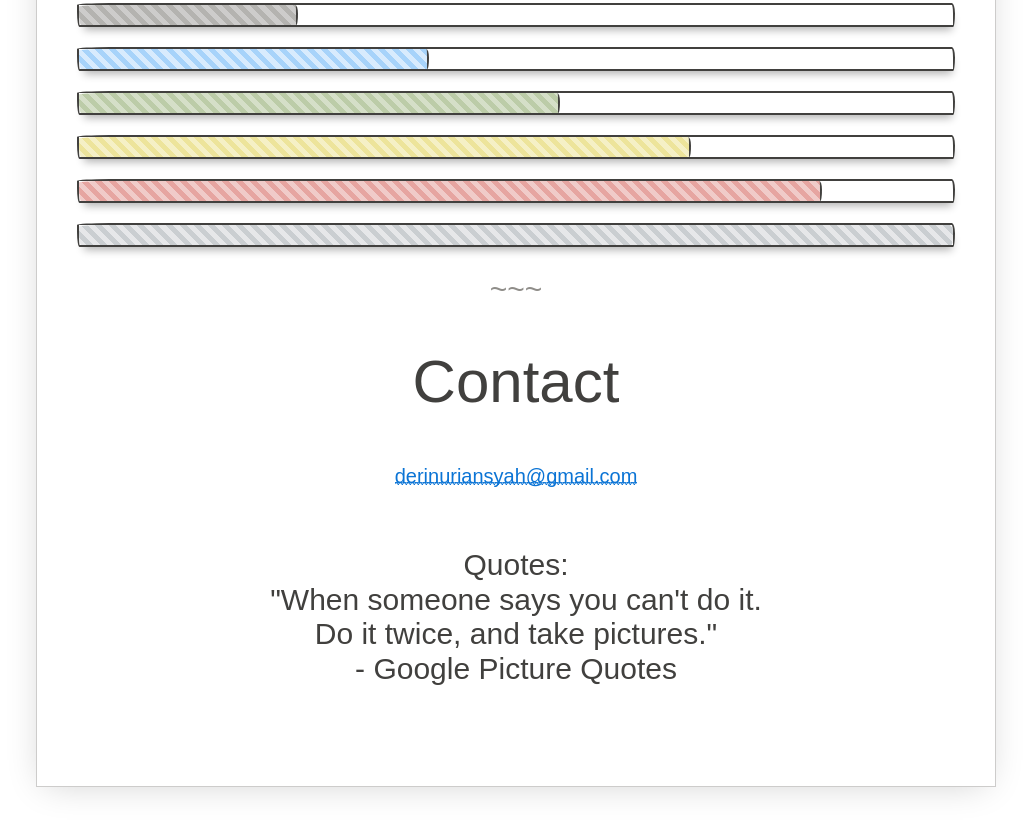
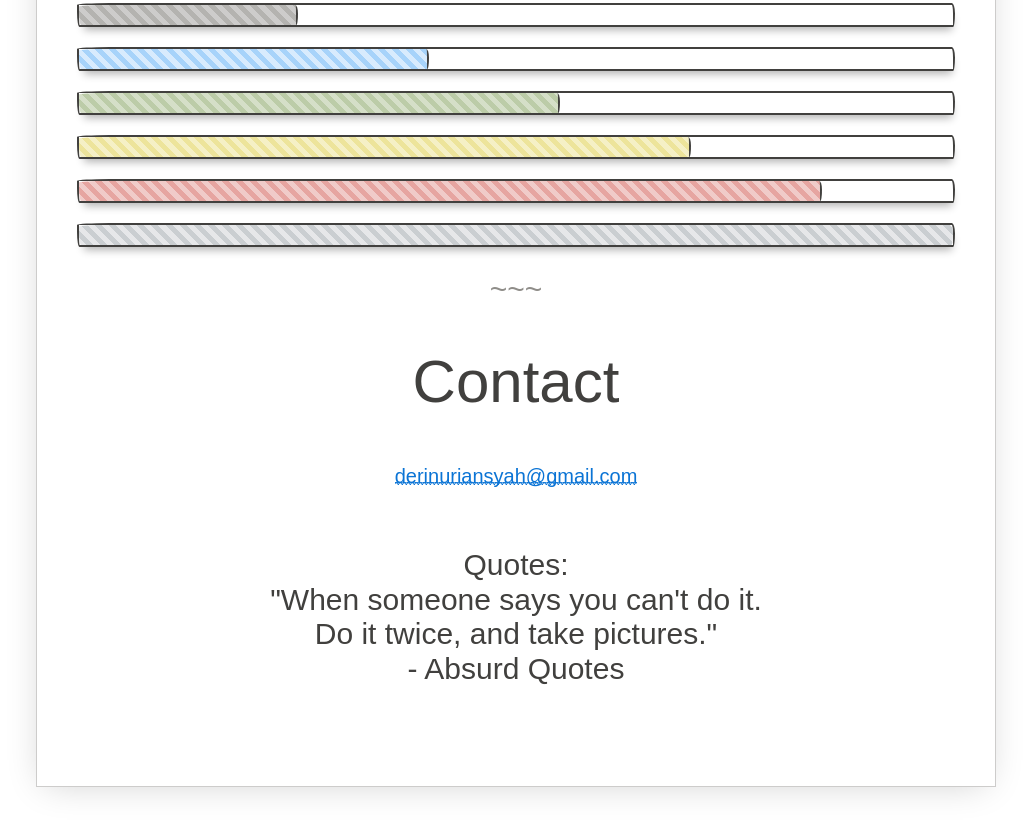
Before and after one commit to imderi/imderi.github.io, a plain HTML site: page index.html in a window 1280 px wide. Shown: the part 1734-2561 px from the top of the page, without its empty margins (124-1153 px from the left). Drawn offline with nearby package versions, Linux system fonts and the light colour scheme; a web font is replaced by a local one.

Commit message:
add more absurd things

```diff
--- a/index.html
+++ b/index.html
@@ -48,7 +48,7 @@
             <h2>Who Am I?</h2>
             <img src="./img/me.jpg" alt="My Profile Pict">
           </div>
-          <h3>Hi. I'm Deri Nuriansyah, a fullstack web developer.</h3>
+          <h3>Hi. I'm Deri Nuriansyah,a fullstack web developer.</h3>
         </div>
         <article>
           <p>
@@ -185,7 +185,7 @@
 
         <div class="row flex-center">
           <div class="text-center">
-            <h4>Quotes:<br>"When someone says you can't do it.<br>Do it twice, and take pictures."<br>- Google Picture Quotes</h4>
+            <h4>Quotes:<br>"When someone says you can't do it.<br>Do it twice, and take pictures."<br>- Absurd Quotes</h4>
           </div>
         </div>
 
```
